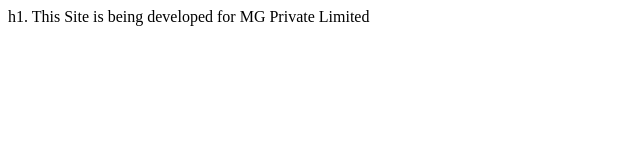
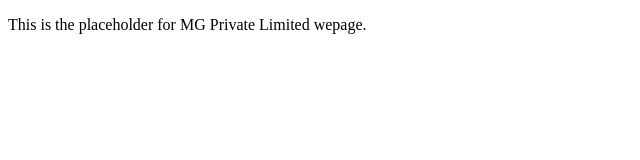
Before and after one commit to gaurav2010/mgprivatelimited, a plain HTML site: page index.html in a window 1280 px wide. Shown: the whole page, without its empty margins (0-640 px from the left). Drawn offline with Linux system fonts and the light colour scheme.

Commit message:
Update index.html

```diff
--- a/index.html
+++ b/index.html
@@ -1,5 +1,9 @@
+<!DOCTYPE html>
 <html>
-<body>
-h1. This Site is being developed for MG Private Limited
-</body>
+    <head>
+        <title>Index File</title>
+    </head>
+    <body>
+        <p>This is the placeholder for MG Private Limited wepage.</p>
+    </body>
 </html>
```
